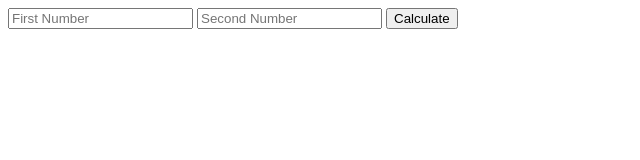
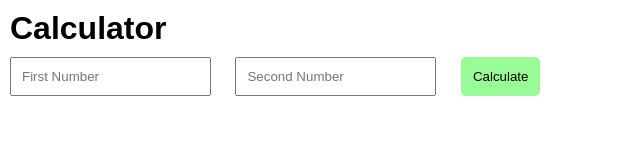
Before and after one commit to ariana124/simple_calculator, a website: page index.html in a window 1280 px wide. Shown: the whole page, without its empty margins (0-640 px from the left). Drawn offline with Linux system fonts and the light colour scheme.

Commit message:
added internal css for minor styling

```diff
--- a/index.html
+++ b/index.html
@@ -7,12 +7,48 @@
         <meta name="description" content="">
         <meta name="viewport" content="width=device-width, initial-scale=1">
         <link rel="stylesheet" href="">
+
+        <style>
+            * {
+                box-sizing: border-box;
+                font-family: Arial, Helvetica, sans-serif;
+                margin: 0;
+                padding: 0;
+            }
+
+            h1 {
+                margin: 10px;
+            }
+
+            input {
+                margin: 0px 10px;
+                padding: 10px;
+            }
+
+            button {
+                background-color: palegreen;
+                border: none;
+                border-radius: 5px;
+                padding: 12px;
+                margin: 0 10px;
+            }
+
+            .container {
+                display: flex;
+                justify-content: center;
+                flex-direction: column;
+                margin: 0 auto;
+            }
+        </style>
     </head>
     <body>
-        <form action="index.html" method="post">
-            <input type="text" name="num1" placeholder="First Number">
-            <input type="text" name="num2" placeholder="Second Number">
-            <button type="submit" name="submit">Calculate</button>
-        </form>
+        <div class="container">
+            <h1>Calculator</h1>
+            <form action="index.html" method="post">
+                <input type="text" name="num1" placeholder="First Number">
+                <input type="text" name="num2" placeholder="Second Number">
+                <button type="submit" name="submit">Calculate</button>
+            </form>
+        </div>
     </body>
 </html>
```
